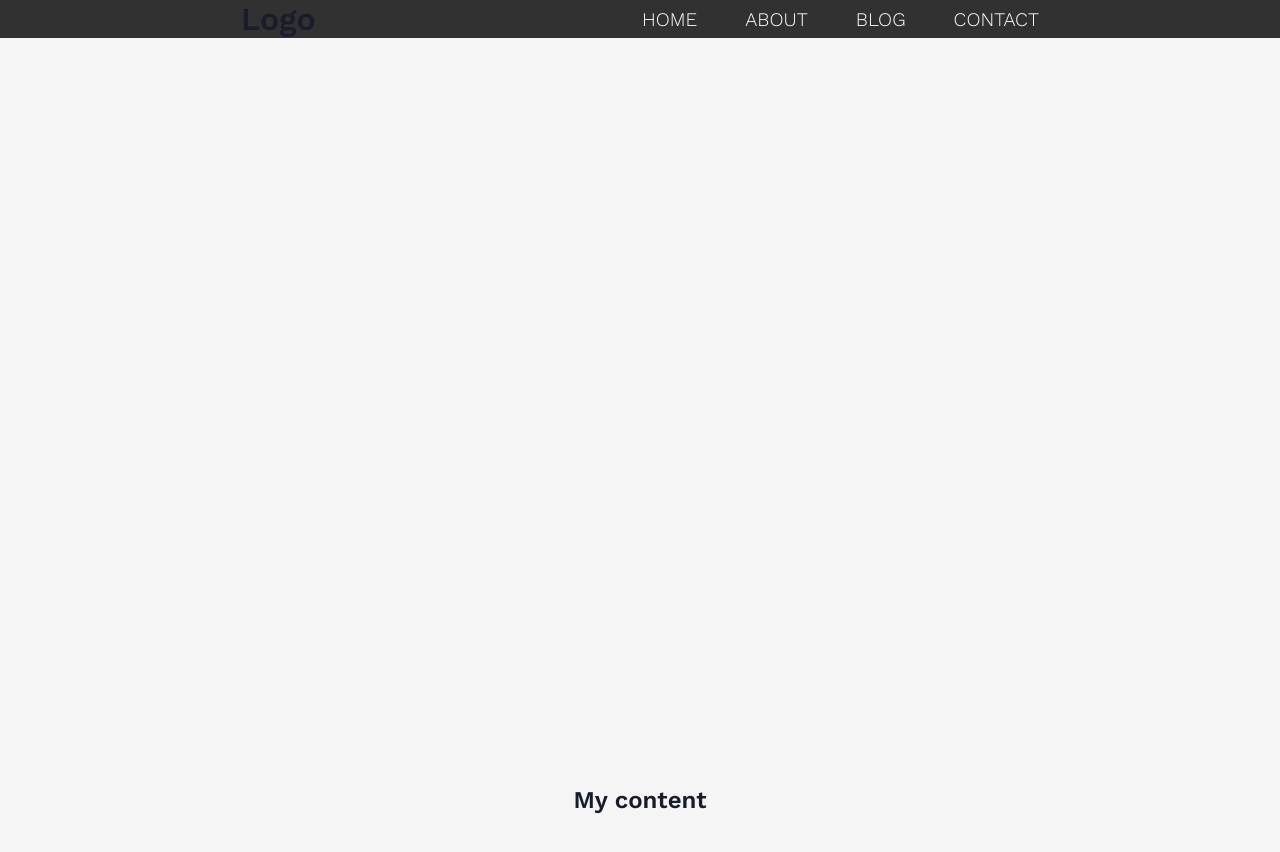
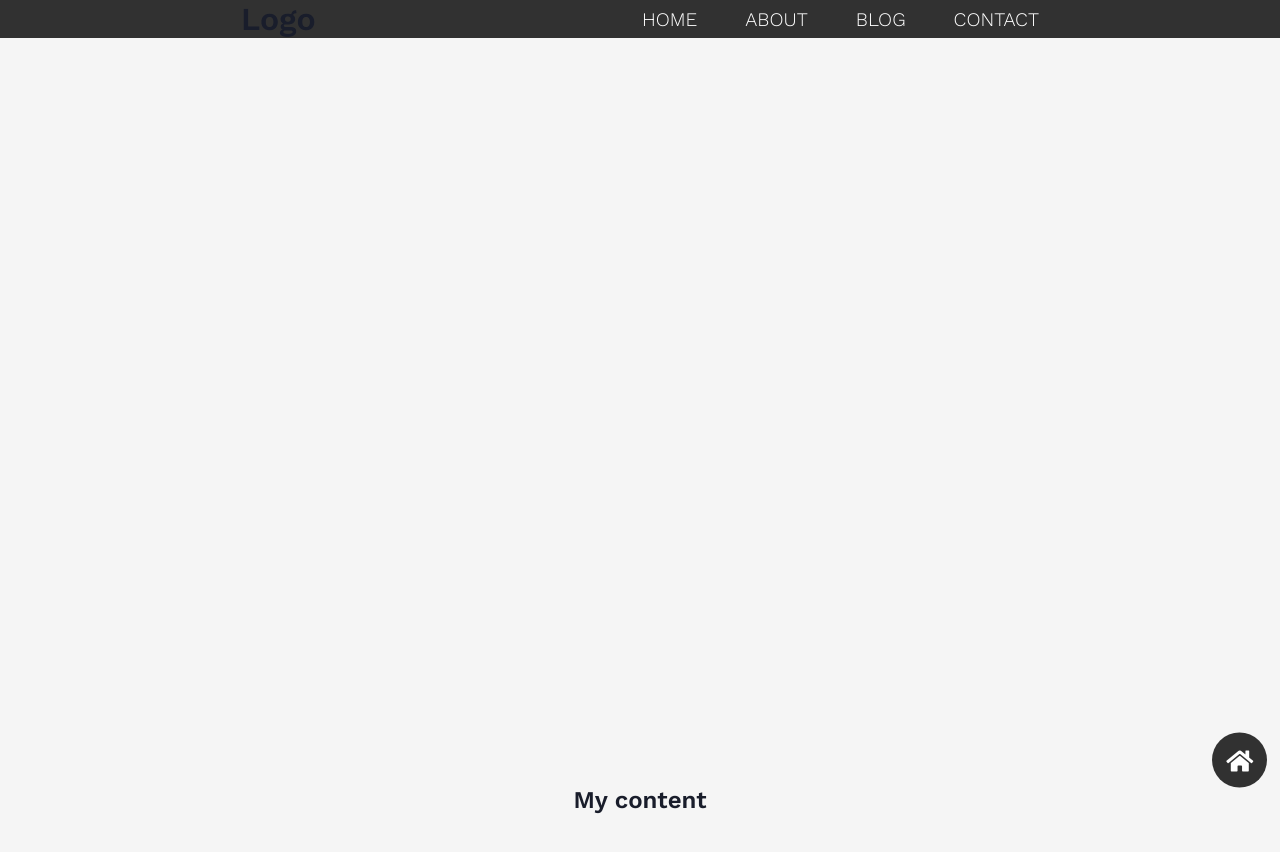
Before and after one commit to P219-C/P219-C.github.io, a plain HTML site: page index.html in a window 1280 px wide. Shown: the top 852 px of the page. Drawn offline with nearby package versions, Linux system fonts and the light colour scheme.

Commit message:
Added an icon on the bottom-right part of the page

```diff
--- a/index.html
+++ b/index.html
@@ -14,6 +14,7 @@
     <body class="main-content">
         <header>
             <h1 class="logo">Logo</h1>
+
 
             <input type="checkbox" id="nav-toggle" class="nav-toggle"> <!-- This checkbox will hide/show the nav bar -->
 
@@ -32,9 +33,15 @@
 
         </header>
 
+
+        <div class="control">
+            <i class="fas fa-home"></i>
+            <!-- <span class="icon"></span> --> <!-- This didn't work -->
+        </div>
+
         <div class="content">
             <h2>My content</h2>
-            <!-- <i class="fab fa-instagram"></i> -->
+
         </div>
 
     </body>
--- a/styles/styles.scss
+++ b/styles/styles.scss
@@ -18,7 +18,7 @@
 
 body {
     margin:0;
-    background-color: var(--color3);
+    background-color: var(--color2);
     font-family: 'Work Sans', sans-serif;
     font-weight: 400;
     color: var(--color-primary);
@@ -27,7 +27,7 @@ body {
 
 .content {
     height: 200vh;
-    /* background-image: url("../img/bgrnd.jpg"); */
+    // background-image: url("../img/bgrnd.jpg");
     background-color: whitesmoke;
     background-blend-mode: multiply;
     background-size: cover;
@@ -148,6 +148,39 @@ nav a:hover {   /* When mouse hovered */
     transition: opacity 250ms ease-in-out 250ms; /* Opacity transition of 250ms with a delay of 250ms (second 250ms)*/
 }
 
+.control{
+    position: fixed;
+    z-index: 1000;
+    top: 95%;
+    right: 1%;
+    display: flex;
+    flex-direction: column;
+    align-items: center;
+    justify-content: center;
+    transform: translateY(-50%);
+    padding: 1rem;
+    cursor: pointer;
+    background-color: var(--nav_color);
+    width: 55px;
+    height: 55px;
+    border-radius: 50%;
+    display: flex;
+    box-shadow: var(--color-primary);
+    i{
+        font-size: 1.5rem;
+        color: white;
+        pointer-events: none;
+    }
+}
+
+// .icon{
+//     background: url("../img/Logo.png");
+//     height: 20px;
+//     width: 20px;
+//     display: block;
+// }
+
+
 /* Interactive for small and big screens */
 @media screen and (min-width: 800px) {
 
```
Also changed, not shown: img/Logo.png (added), img/logo.svg (added), styles/styles.css, 1 other file.
